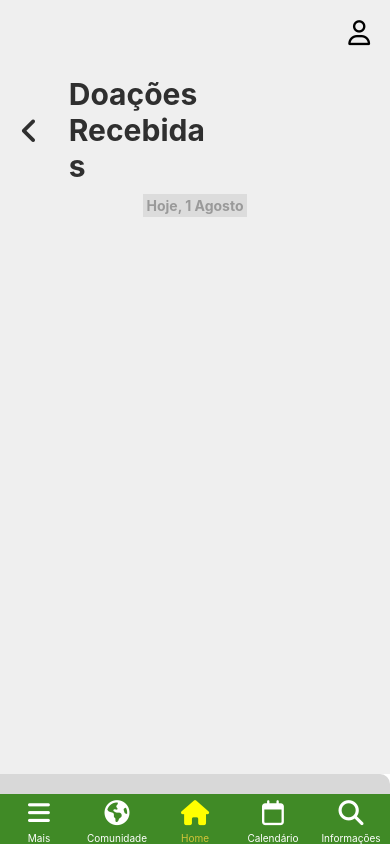
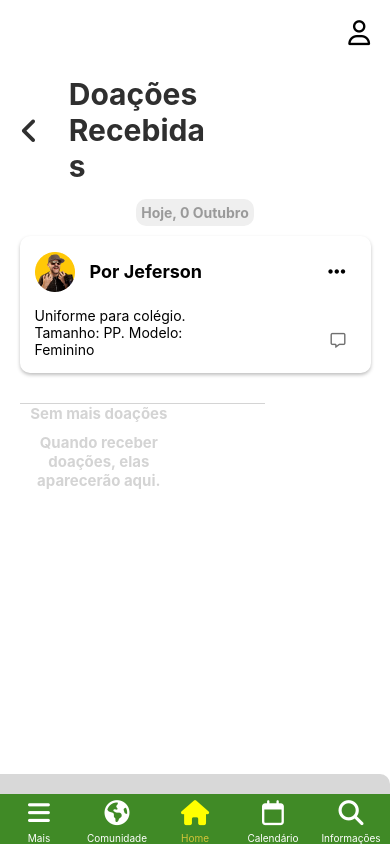
Before and after one commit to https-dre/the-green-family, a React Native app: screen /DoacoesRecebidas in a window 390 px wide. Built offline with nearby package versions, Linux system fonts and the light colour scheme.

Commit message:
adiciona o componente 'components/Doacao.jsx' à tela de Doações Recebidas

```diff
--- a/screens/Home/DoacoesRecebidas.jsx
+++ b/screens/Home/DoacoesRecebidas.jsx
@@ -1,10 +1,14 @@
 import { SafeAreaView, View, Text, StyleSheet } from "react-native";
 import { ScrollView, TouchableOpacity } from "react-native-gesture-handler";
 import Icon from "react-native-vector-icons/FontAwesome6"
+import { Doacao } from "../../components/Doacao";
 
 export const DoacoesRecebidas = ({ navigation }) => {
+    const currentDate = new Date()
+    const meses = ["Janeiro", "Fevereiro", "Março", "Abril", "Maio", "Junho", "Julho", "Agosto", "Setembro", "Outubro", "Novembro", "Dezembro"]
+
     return (
-        <SafeAreaView style={{ flex: 1, backgroundColor: "#EFEFEF" }}>
+        <SafeAreaView style={{ flex: 1, backgroundColor: "white" }}>
             {/* Header */}
             <View style={styles.userIcon}>
                 <Icon name="user" size={25} color='black' />
@@ -12,7 +16,7 @@ export const DoacoesRecebidas = ({ navigation }) => {
 
             <View style={styles.header}>
                 <TouchableOpacity style={{ padding: 10 }}
-                onPress={() => navigation.navigate('HomeScreen')}>
+                    onPress={() => navigation.navigate('HomeScreen')}>
                     <Icon name="angle-left" size={30} color="#2F2F2F" />
                 </TouchableOpacity>
 
@@ -21,12 +25,18 @@ export const DoacoesRecebidas = ({ navigation }) => {
 
             <ScrollView>
                 <View style={styles.dateDot}>
-                    <Text style={{color: '#9A9A9A', fontWeight: 'bold'}}>Hoje, 1 Agosto</Text>
+                    <Text style={{ color: '#9A9A9A', fontWeight: 'bold' }}>Hoje, {currentDate.getDay()} {meses[currentDate.getMonth()]}</Text>
                 </View>
 
                 {/* Lista de Doações */}
                 <View style={styles.doacoesList}>
+                    <Doacao autorName="Jeferson" description="Uniforme para colégio. Tamanho: PP. Modelo: Feminino"/>
 
+                    <View style={{marginVertical: 20}}>
+                        <View style={{width: "70%", height: 1, backgroundColor: "#D4D4D4"}}></View>
+                        <Text style={[styles.withoutDonationMessage, {marginBottom: 10}]}>Sem mais doações</Text>
+                        <Text style={styles.withoutDonationMessage}>Quando receber doações, elas aparecerão aqui.</Text>
+                    </View>
                 </View>
             </ScrollView>
         </SafeAreaView>
@@ -49,7 +59,16 @@ const styles = StyleSheet.create({
     },
     dateDot: {
         margin: "auto",
-        padding: 3,
-        backgroundColor: "#dcdcdc"
+        padding: 5,
+        backgroundColor: "#EFEFEF",
+        borderRadius: 10,
+        marginTop: 5
+    },
+    withoutDonationMessage: {
+        textAlign: "center",
+        maxWidth: "45%",
+        color: "#D4D4D4",
+        fontWeight: "bold",
+        fontSize: 15
     }
 })
```
